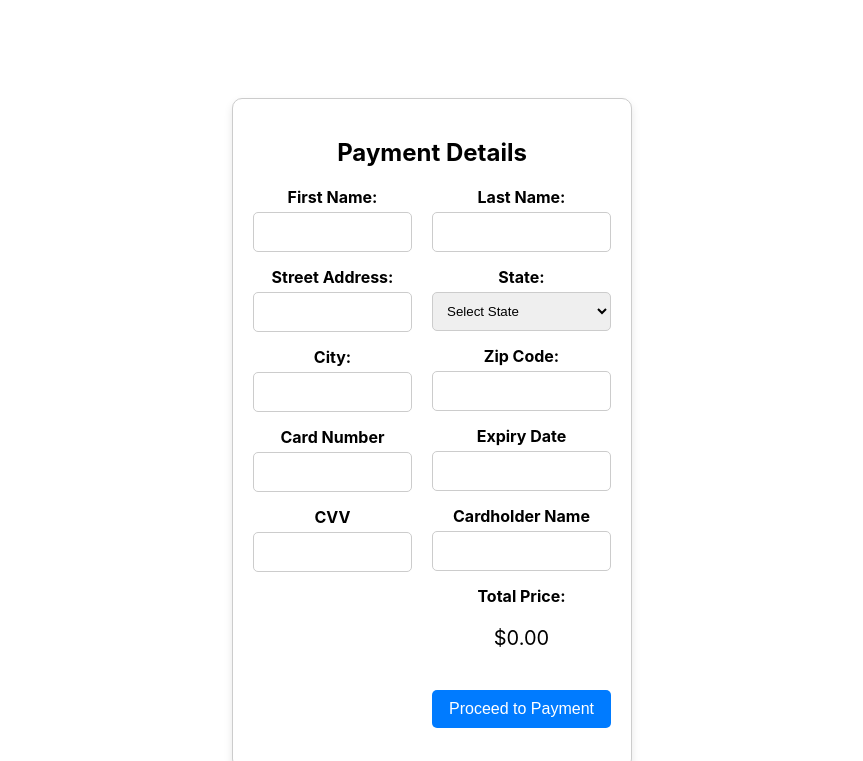
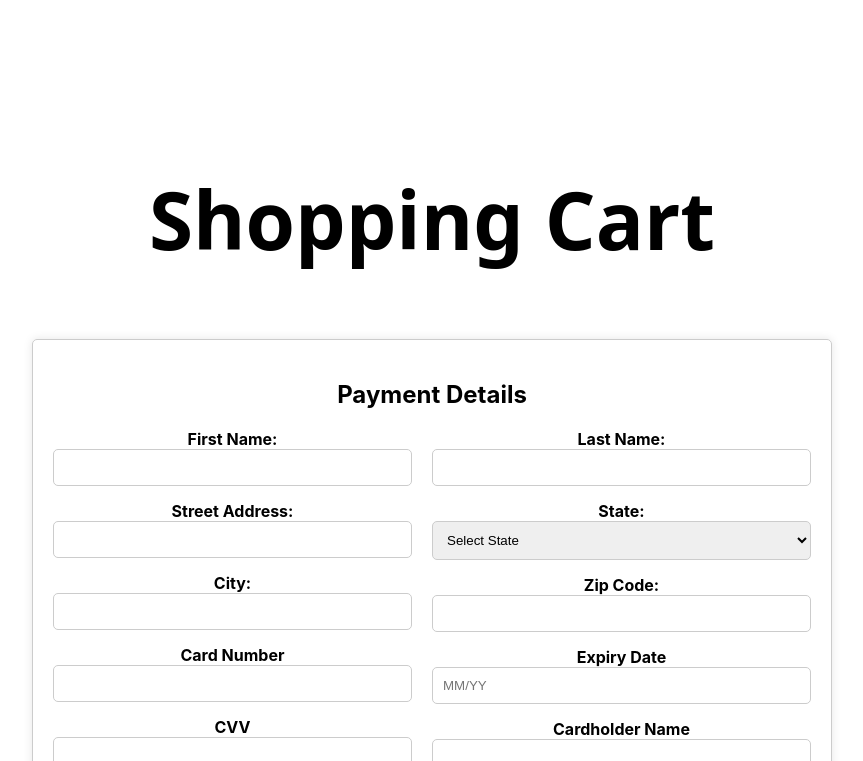
Before and after one commit to KanaeBunche/E-Commerance, a React (Create React App) app in the folder my-app/: page / in a window 1280 px wide. Shown: the part 2599-3360 px from the top of the page, without its empty margins (208-1071 px from the left). Built offline with nearby package versions, Linux system fonts and the light colour scheme; a web font is replaced by a local one.

Commit message:
payment form

```diff
--- a/my-app/src/App.js
+++ b/my-app/src/App.js
@@ -8,7 +8,7 @@ import Featured from './Componets/Featured';
 import NewsLetter from './Componets/NewsLetter';
 import Products from './Componets/Products';
 import Cart from './Componets/Cart';
-import Pay from './Componets/Pay';
+
 
 
 
--- a/my-app/src/Componets/Cart.js
+++ b/my-app/src/Componets/Cart.js
@@ -1,4 +1,4 @@
-import React, { useState } from 'react';
+import React, { useState, useEffect } from 'react';
 import './Cart.css';
 import Delete from '../Images/x.png';
 import Heart from '../Images/star.png';
@@ -27,6 +27,13 @@ function Cart({ cartItems, handleDelete, setCartItems }) {
     setTotal(newTotal);
   };
 
+  // Add a useEffect hook to recalculate total when cartItems change
+  useEffect(() => {
+    const newTotal = cartItems.reduce((acc, curr) => acc + (curr.price * curr.quantity), 0);
+    setTotal(newTotal);
+  }, [cartItems]);
+
+
   // Function to handle submission of the form
   const handleSubmit = (event) => {
     event.preventDefault();
@@ -35,6 +42,9 @@ function Cart({ cartItems, handleDelete, setCartItems }) {
 
   return (
     <div className="art-container">
+      <h1>Shopping Cart</h1>
+       <form className="payment-form"onSubmit={handleSubmit}>
+  <h2>Payment Details</h2>
       <div className="ards-container">
         {/* Map through the cart items and render each item */}
         {cartItems.map((item, index) => (
@@ -78,8 +88,9 @@ function Cart({ cartItems, handleDelete, setCartItems }) {
       </div>
       {/* Form to fill out with total price */}
 
-      <div className="payment-form">
-  <h2>Payment Details</h2>
+
+
+
   <div className="left-side">
     {/* Left side of the form */}
     <div className="form-group">
@@ -128,7 +139,14 @@ function Cart({ cartItems, handleDelete, setCartItems }) {
 
     <div className="form-group">
       <label htmlFor="expiryDate">Expiry Date</label>
-      <input type="text" id="expiryDate" value={expiryDate} onChange={(e) => setExpiryDate(e.target.value)} required />
+      <input type="text"
+      id="expiryDate"
+      value={expiryDate}
+      onChange={(e) => setExpiryDate(e.target.value)}
+      placeholder='MM/YY'
+      maxLength="7"
+      minLength="7"
+      required />
     </div>
 
     <div className="form-group">
@@ -139,11 +157,13 @@ function Cart({ cartItems, handleDelete, setCartItems }) {
       <label>Total Price:</label>
       <p>${total.toFixed(2)}</p>
 
-    <button type="submit">Proceed to Payment</button>
+    <button type="submit">Pay</button>
+
   </div>
+  </form>
 </div>
 
-      </div>
+
 
   );
 }
--- a/my-app/src/Componets/Pay.css
+++ /dev/null
@@ -1,45 +0,0 @@
-.payment-form {
-    max-width: 400px;
-    margin: 0 auto;
-    padding: 20px;
-    border-radius: 10px;
-    box-shadow: 0 4px 8px rgba(0, 0, 0, 0.1);
-    background-color: #fff;
-  }
-
-  .payment-form h2 {
-    text-align: center;
-    margin-bottom: 20px;
-  }
-
-  .form-group {
-    margin-bottom: 15px;
-  }
-
-  label {
-    display: block;
-    margin-bottom: 5px;
-  }
-
-  input[type="text"] {
-    width: 100%;
-    padding: 10px;
-    font-size: 16px;
-    border: 1px solid #ccc;
-    border-radius: 5px;
-  }
-
-  button[type="submit"] {
-    width: 100%;
-    padding: 10px;
-    background-color: #007bff;
-    color: #fff;
-    font-size: 16px;
-    border: none;
-    border-radius: 5px;
-    cursor: pointer;
-  }
-
-  button[type="submit"]:hover {
-    background-color: #0056b3;
-  }
--- a/my-app/src/Componets/Pay.js
+++ /dev/null
@@ -1,46 +0,0 @@
-import React, { useState } from 'react';
-import './Pay.css';
-
-function Pay() {
-    const [cardNumber, setCardNumber] = useState('');
-    const [expiryDate, setExpiryDate] = useState('');
-    const [cvv, setCvv] = useState('');
-    const [name, setName] = useState('');
-    const [amount, setAmount] = useState('');
-
-    const handleSubmit = (event) => {
-        event.preventDefault();
-        // Add logic to handle form submission, such as sending payment data to a server or payment gateway
-    };
-
-    return (
-        <div className="payment-form">
-            <h2>Payment Details</h2>
-            <form onSubmit={handleSubmit}>
-                <div className="form-group">
-                    <label htmlFor="cardNumber">Card Number</label>
-                    <input type="text" id="cardNumber" value={cardNumber} onChange={(e) => setCardNumber(e.target.value)} required />
-                </div>
-                <div className="form-group">
-                    <label htmlFor="expiryDate">Expiry Date</label>
-                    <input type="text" id="expiryDate" value={expiryDate} onChange={(e) => setExpiryDate(e.target.value)} required />
-                </div>
-                <div className="form-group">
-                    <label htmlFor="cvv">CVV</label>
-                    <input type="text" id="cvv" value={cvv} onChange={(e) => setCvv(e.target.value)} required />
-                </div>
-                <div className="form-group">
-                    <label htmlFor="name">Cardholder Name</label>
-                    <input type="text" id="name" value={name} onChange={(e) => setName(e.target.value)} required />
-                </div>
-                <div className="form-group">
-                    <label htmlFor="amount">Amount</label>
-                    <input type="text" id="amount" value={amount} onChange={(e) => setAmount(e.target.value)} required />
-                </div>
-                <button type="submit">Pay Now</button>
-            </form>
-        </div>
-    );
-}
-
-export default Pay;
--- a/my-app/src/product.json
+++ b/my-app/src/product.json
@@ -284,7 +284,7 @@
       },
       "in-cart": true,
       "cartCount": 0,
-      "quantity":1
+      "quantity":0
     },
     { "id": 27,
       "image": "https://i.ibb.co/0KD7djt/27.png",
@@ -295,7 +295,7 @@
       },
       "in-cart": true,
       "cartCount": 0,
-      "quantity":1
+      "quantity":0
     },
     { "id": 28,
       "image": "https://i.ibb.co/bFQBtSZ/28.png",
@@ -306,7 +306,7 @@
       },
       "in-cart": true,
       "cartCount": 0,
-      "quantity":1
+      "quantity":0
     },
     { "id": 29,
       "image": "https://i.ibb.co/gwckVw3/29.png",
@@ -317,7 +317,7 @@
       },
       "in-cart": true,
       "cartCount": 0,
-      "quantity":1
+      "quantity":0
     },
     { "id": 30,
       "image": "https://i.ibb.co/8skKSp7/30.png",
@@ -328,7 +328,7 @@
       },
       "in-cart": true,
       "cartCount": 0,
-      "quantity":1
+      "quantity":0
     },
     { "id": 31,
       "image": "https://i.ibb.co/pwjTBsP/31.png",
@@ -339,7 +339,7 @@
       },
       "in-cart": true,
       "cartCount": 0,
-      "quantity":1
+      "quantity":0
     },
     { "id": 32,
       "image": "https://i.ibb.co/hVZ6rvW/32.png",
@@ -350,7 +350,7 @@
       },
       "in-cart": true,
       "cartCount": 0,
-      "quantity":1
+      "quantity":0
     },
     { "id": 33,
       "image": "https://i.ibb.co/pzMxMYS/33.png",
@@ -361,7 +361,7 @@
       },
       "in-cart": true,
       "cartCount": 0,
-      "quantity":1
+      "quantity":0
     },
     { "id": 34,
       "image": "https://i.ibb.co/5LBBbSh/34.png",
@@ -382,7 +382,7 @@
       },
       "in-cart": true,
       "cartCount": 0,
-      "quantity":1
+      "quantity":0
     },
     { "id": 36,
       "image": "https://i.ibb.co/C7dFBfn/36.png",
@@ -393,7 +393,7 @@
       },
       "in-cart": true,
       "cartCount": 0,
-      "quantity":1
+      "quantity":0
     },
     { "id": 37,
       "image": "https://i.ibb.co/MPPnGXc/37.png",
@@ -404,7 +404,7 @@
       },
       "in-cart": true,
       "cartCount": 0,
-      "quantity":1
+      "quantity":0
     },
     { "id": 38,
       "image": "https://i.ibb.co/52vzJ28/38.png",
@@ -415,7 +415,7 @@
       },
       "in-cart": true,
       "cartCount": 0,
-      "quantity":1
+      "quantity":0
     },
     { "id": 39,
       "image": "https://i.ibb.co/30GD8bB/39.png",
@@ -426,7 +426,7 @@
       },
       "in-cart": true,
       "cartCount": 0,
-      "quantity":1
+      "quantity":0
     },
     { "id": 40,
       "image": "https://i.ibb.co/RTH7sDy/40.png",
@@ -437,7 +437,7 @@
       },
       "in-cart": true,
       "cartCount": 0,
-      "quantity":1
+      "quantity":0
     },
     { "id": 41,
       "image": "https://i.ibb.co/B2G8szj/41.png",
@@ -448,7 +448,7 @@
       },
       "in-cart": true,
       "cartCount": 0,
-      "quantity":1
+      "quantity":0
     },
     { "id": 42,
       "image": "https://i.ibb.co/1dXc8jf/42.png",
@@ -459,7 +459,7 @@
       },
       "in-cart": true,
       "cartCount": 0,
-      "quantity":1
+      "quantity":0
     },
     { "id": 43,
       "image": "https://i.ibb.co/Gp6XWsS/43.png",
@@ -470,7 +470,7 @@
       },
       "in-cart": true,
       "cartCount": 0,
-      "quantity":1
+      "quantity":0
     },
     { "id": 44,
       "image": "https://i.ibb.co/qsx8Kmb/44.png",
@@ -481,7 +481,7 @@
       },
       "in-cart": true,
       "cartCount": 0,
-      "quantity":1
+      "quantity":0
     },
     { "id": 45,
       "image": "https://i.ibb.co/VMqJ4cB/45.png",
@@ -492,7 +492,7 @@
       },
       "in-cart": true,
       "cartCount": 0,
-      "quantity":1
+      "quantity":0
     },
     { "id": 46,
       "image": "https://i.ibb.co/PjT5k37/46.png",
@@ -503,7 +503,7 @@
       },
       "in-cart": true,
       "cartCount": 0,
-      "quantity":1
+      "quantity":0
     },
     { "id": 47,
       "image": "https://i.ibb.co/Wghkh2C/47.png",
@@ -514,7 +514,7 @@
       },
       "in-cart": true,
       "cartCount": 0,
-      "quantity":1
+      "quantity":0
     }
   ]
 }
```
